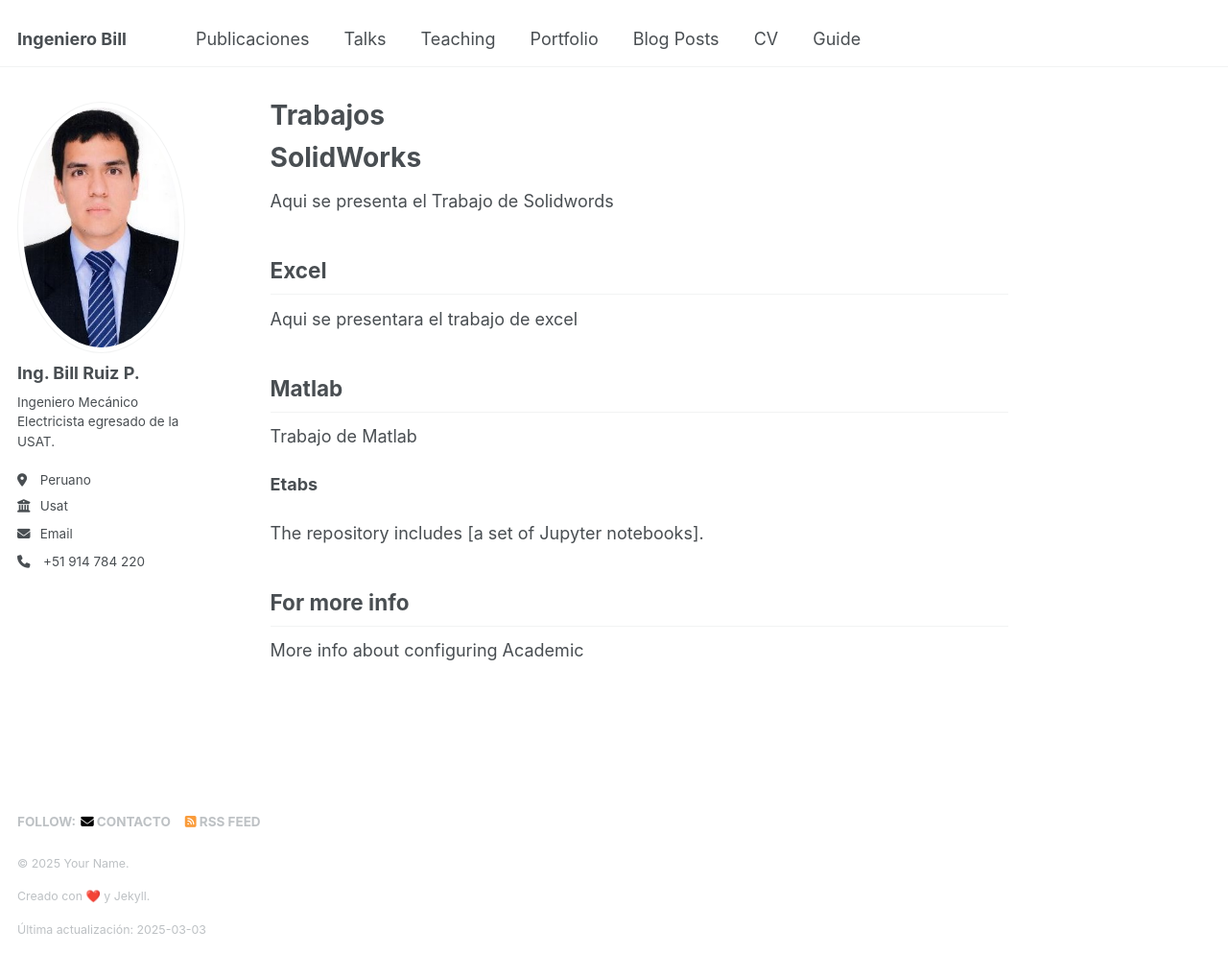
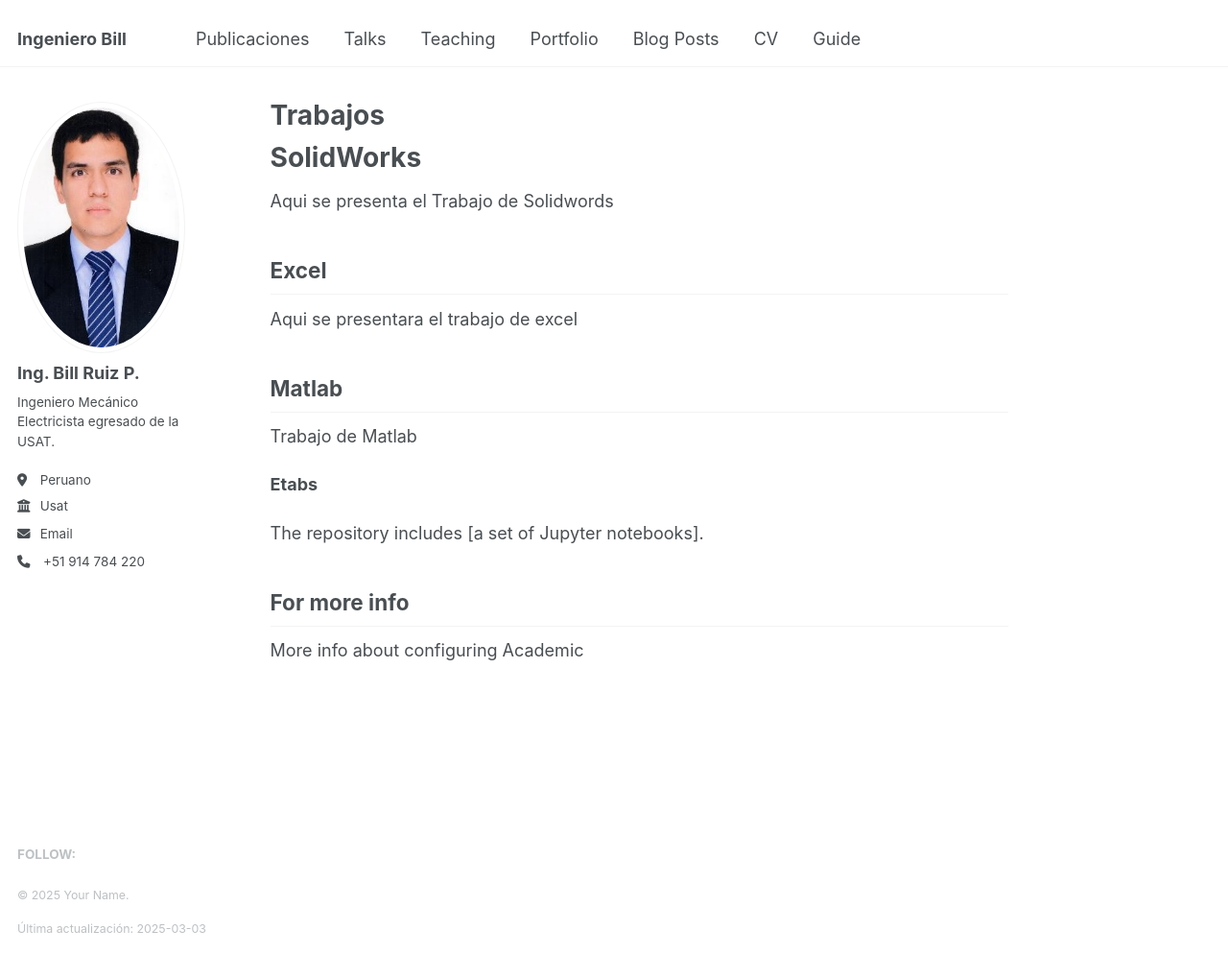
Before and after one commit to IngenieroBill/Cv, a Jekyll site: the page built from _pages/about.md, in a window 1280 px wide and 994 px high. Shown: the whole window at 96% size. Built offline with Jekyll 4.4.1, drawn with Linux system fonts in a browser that asks for light colours.

Commit message:
Actualización del footer

```diff
--- a/_includes/footer.html
+++ b/_includes/footer.html
@@ -48,27 +48,12 @@
         </li>
       {% endif %}
 
-      {% if site.author.email %}
-        <li>
-          <a href="mailto:{{ site.author.email }}">
-            <i class="fa fa-envelope" aria-hidden="true"></i> Contacto
-          </a>
-        </li>
-      {% endif %}
-
-      {% if site.atom_feed.hide != true %}
-        <li>
-          <a href="{% if site.atom_feed.path %}{{ site.atom_feed.path }}{% else %}{{ base_path }}/feed.xml{% endif %}" target="_blank" rel="noopener noreferrer">
-            <i class="fa fa-rss-square" aria-hidden="true"></i> RSS Feed
-          </a>
-        </li>
-      {% endif %}
     </ul>
   </div>
 
   <div class="page__footer-copyright">
     <p>&copy; {{ site.time | date: '%Y' }} {{ site.name | default: site.title }}.</p>
-    <p>Creado con ❤️ y <a href="http://jekyllrb.com" target="_blank" rel="noopener noreferrer">Jekyll</a>.</p>
+
     <p>Última actualización: {{ "now" | date: '%Y-%m-%d' }}</p>
   </div>
 </div>
```
